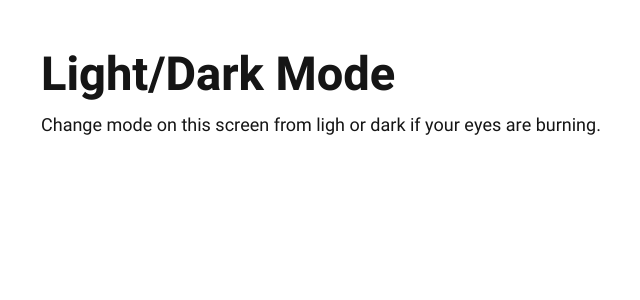
After one commit to TheFlyingWhale/Portfolio, a PHP site: page /components/exercises/lightDarkMode/ldm.php in a window 1280 px wide. The commit adds this page. Shown: the top 300 px of the page, without its empty margins (29-669 px from the left). Run offline with PHP 8.4, Linux system fonts and the light colour scheme.

Commit message:
Changed link on exercises page. Added content to ldm.php

```diff
--- /dev/null
+++ b/components/exercises/lightDarkMode/ldm.php
@@ -0,0 +1,12 @@
+<script type="text/javascript" src="rps.js"></script>
+<link type='text/css' rel='stylesheet' href='rps.css'>
+<?php include($_SERVER['DOCUMENT_ROOT'].'/head.php');?>
+<div class="container mt-5">
+  <div class="row">
+    <h2>Light/Dark Mode</h2>
+  </div>
+  <div class="row">
+    <p>Change mode on this screen from ligh or dark if your eyes are burning.</p>
+  </div>
+
+</div>
--- a/exercises.php
+++ b/exercises.php
@@ -21,7 +21,7 @@
         </div>
         <h3 class="mt-3">Light/Dark mode</h3>
         <p>Changes the style of the site from light or dark mode depending on what the user wants.</p>
-        <a href="components/exercises/rockPaperScissors/rps.php"><button type="button" name="button">Try it out</button></a>
+        <a href="components/exercises/lightDarkMode/ldm.php"><button type="button" name="button">Try it out</button></a>
       </div>
     </div>
     <div class="col-lg-6 col-md-12 mt-5">
```
Also changed, not shown: components/exercises/lightDarkMode/ldm.css (added), components/exercises/lightDarkMode/ldm.js (added).
